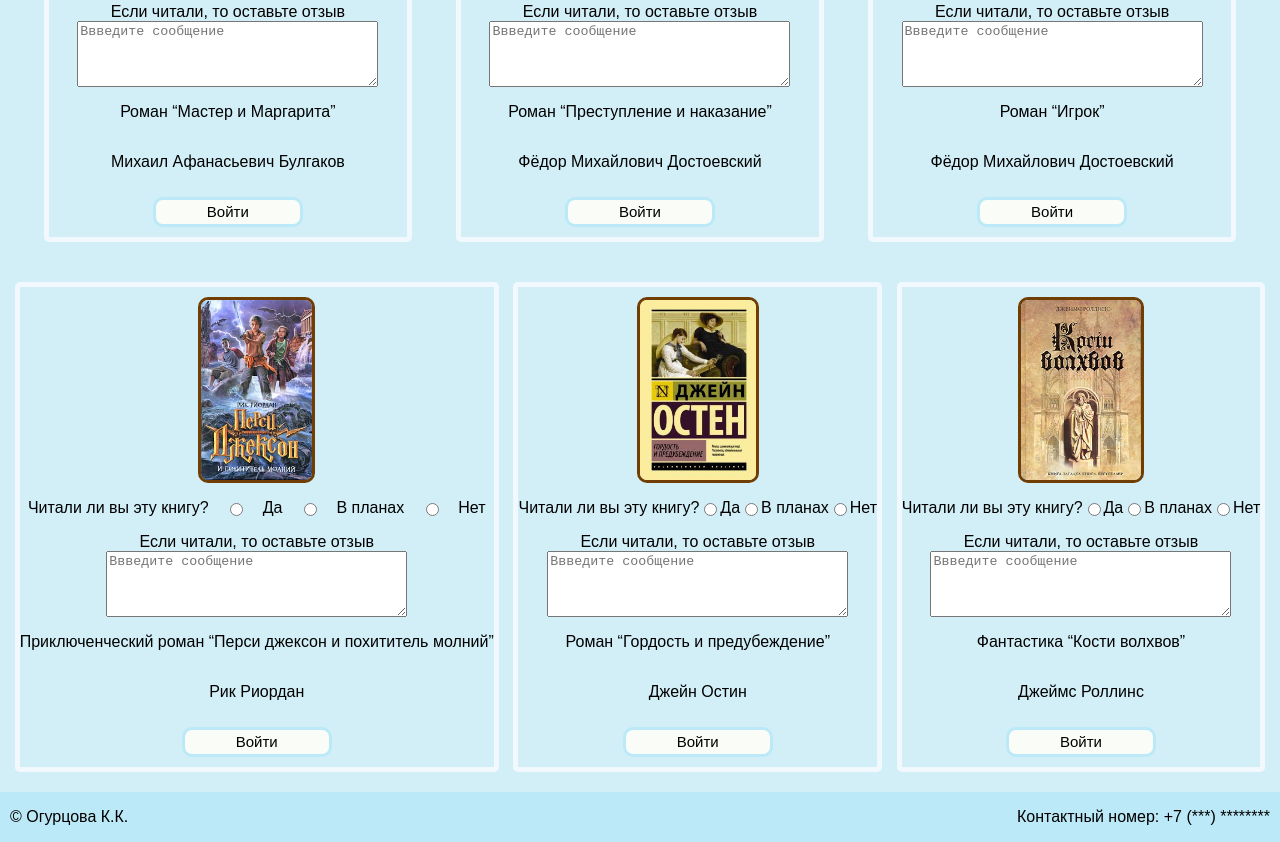
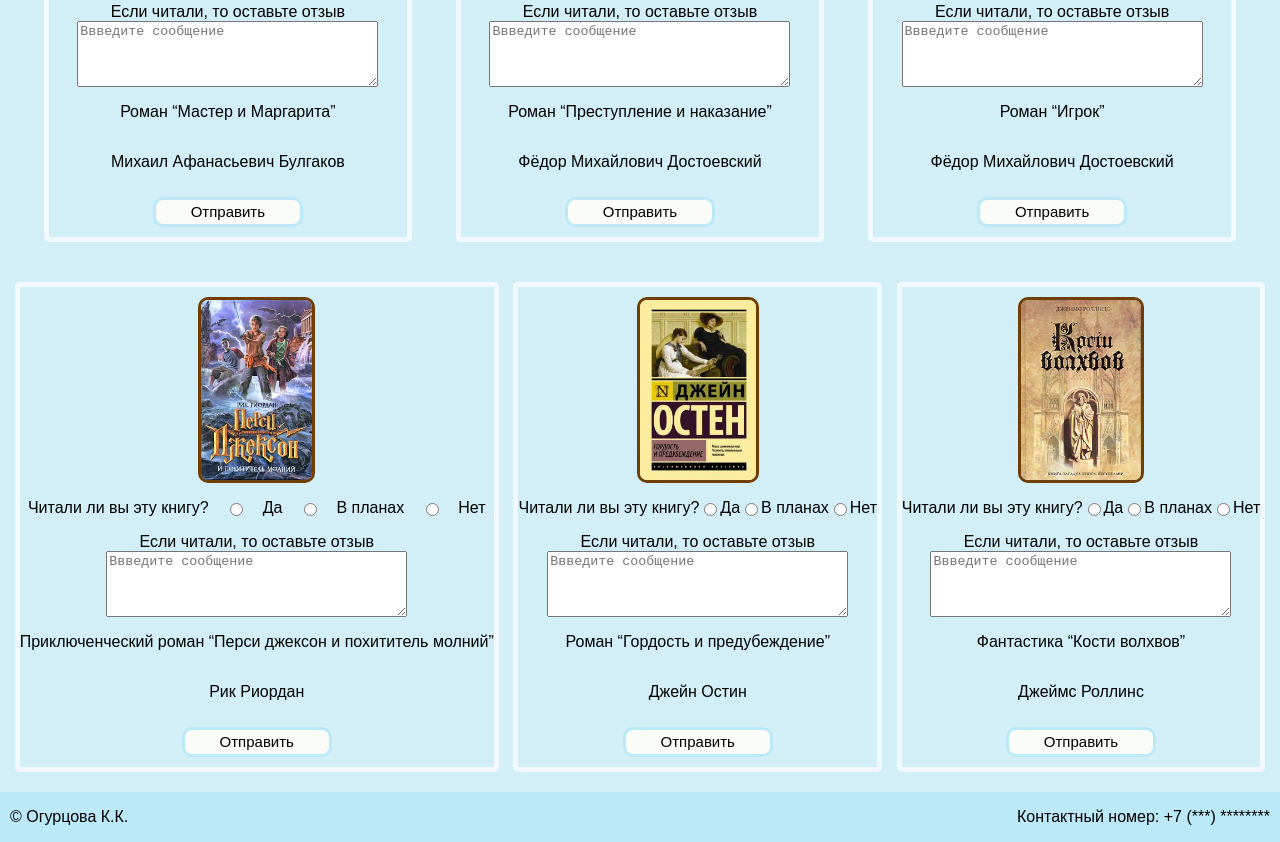
Before and after one commit to kslash00/web-dev, a plain HTML site: page lab3/index.html in a window 1280 px wide. Shown: the part 746-1588 px from the top of the page. Drawn offline with Linux system fonts and the light colour scheme.

Commit message:
lab3-intog

```diff
--- a/lab3/index.html
+++ b/lab3/index.html
@@ -26,8 +26,8 @@
                             на часах четыре утра, а завтра на работу. Захватывающие сюжеты,
                             за развитием которых так интересно наблюдать, цепляющие диалоги, харизматичные персонажи,
                             вызывающие жгучее желание побольше узнать о них и подольше не расставаться.
-                            Так что я решила показать книги, которые мне понравилсиь, вдруг и вам будет инетересно их
-                            прочтать.</p>
+                            Так что я решила показать книги, которые мне понравилсиь, вдруг и вам будет интересно их
+                            прочитать.</p>
                     </div>
                     <div class="reason-img">
                         <img src="book/chit-l.jpg">
@@ -61,7 +61,7 @@
                             <p class="shrift">Роман &ldquo;Мастер и Маргарита&rdquo;</p>
                             <p class="shrift">Михаил Афанасьевич Булгаков</p>
                         </div>
-                        <input class="btn" type="submit" value="Войти">
+                        <input class="btn" type="submit" value="Отправить">
                     </div>
                     <div class="block-f">
                         <div class="book">
@@ -86,7 +86,7 @@
                             <p class="shrift">Роман &ldquo;Преступление и наказание&rdquo;</p>
                             <p class="shrift">Фёдор Михайлович Достоевский</p>
                         </div>
-                        <input class="btn" type="submit" value="Войти">
+                        <input class="btn" type="submit" value="Отправить">
                     </div>
                     <div class="block-f">
                         <div class="book">
@@ -111,7 +111,7 @@
                             <p class="shrift">Роман &ldquo;Игрок&rdquo;</p>
                             <p class="shrift">Фёдор Михайлович Достоевский</p>
                         </div>
-                        <input class="btn" type="submit" value="Войти">
+                        <input class="btn" type="submit" value="Отправить">
                     </div>
                     <div class="block-f">
                         <div class="book">
@@ -136,7 +136,7 @@
                             <p class="shrift">Приключенческий роман &ldquo;Перси джексон и похититель молний&rdquo;</p>
                             <p class="shrift">Рик Риордан</p>
                         </div>
-                        <input class="btn" type="submit" value="Войти">
+                        <input class="btn" type="submit" value="Отправить">
                     </div>
                     <div class="block-f">
                         <div class="book">
@@ -161,7 +161,7 @@
                             <p class="shrift">Роман &ldquo;Гордость и предубеждение&rdquo;</p>
                             <p class="shrift">Джейн Остин</p>
                         </div>
-                        <input class="btn" type="submit" value="Войти">
+                        <input class="btn" type="submit" value="Отправить">
                     </div>
                     <div class="block-f">
                         <div class="book">
@@ -186,7 +186,7 @@
                             <p class="shrift">Фантастика &ldquo;Кости волхвов&rdquo;</p>
                             <p class="shrift">Джеймс Роллинс</p>
                         </div>
-                        <input class="btn" type="submit" value="Войти">
+                        <input class="btn" type="submit" value="Отправить">
                     </div>
                 </div>
             </section>
```
